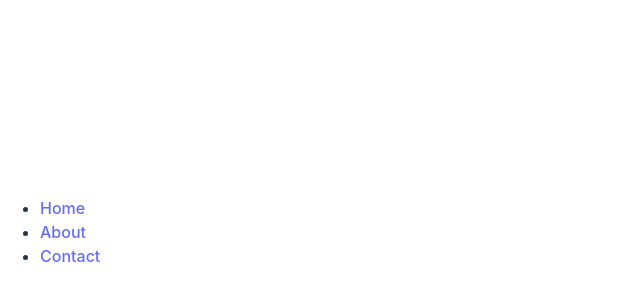
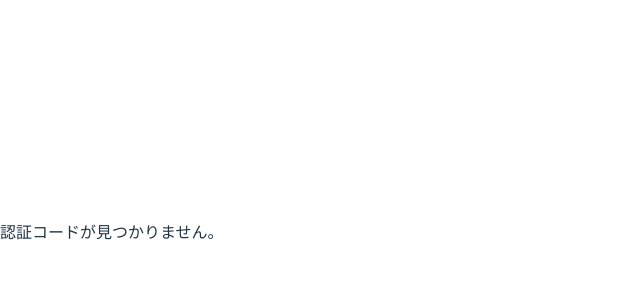
Before and after one commit to kajidog/golang-discode-bot, a React (Vite) app in the folder discord-oauth-redirect/: page / in a window 1280 px wide. Before the commit this address had no page. Shown: the part 168-468 px from the top of the page, without its empty margins (0-640 px from the left). Built offline with nearby package versions, Linux system fonts and the light colour scheme.

Commit message:
delete: ga4

```diff
--- a/discord-oauth-redirect/src/App.tsx
+++ b/discord-oauth-redirect/src/App.tsx
@@ -1,22 +1,8 @@
 import { useEffect } from "react";
-import {  Link } from "react-router-dom";
-import { Route, Routes, useLocation, useSearchParams } from "react-router-dom";
+import { useSearchParams } from "react-router-dom";
 
 function App() {
-  const location = useLocation();
-
-  useEffect(() => {
-    const w = window as any;
-    if (w.dataLayer) {
-      w.dataLayer.push({
-        event: 'pageview',
-        page: location.pathname + location.search
-      });
-    }
-  }, [location]);
-
-
-  const [searchParams] = useSearchParams();
+  let [searchParams] = useSearchParams();
 
   useEffect(() => {
     const code = searchParams.get("code");
@@ -28,27 +14,15 @@ function App() {
   }, [searchParams]);
 
   return (
-    <>
-        <nav>
-          <ul>
-            <li>
-              <Link to="/golang-discode-bot/">Home</Link>
-            </li>
-            <li>
-              <Link to="/golang-discode-bot/about">About</Link>
-            </li>
-            <li>
-              <Link to="/golang-discode-bot/contact">Contact</Link>
-            </li>
-          </ul>
-        </nav>
-
-        <Routes>
-          <Route path="/golang-discode-bot/" element={<>ほめ</>} />
-          <Route path="/golang-discode-bot/about" element={<>about</>} />
-          <Route path="/golang-discode-bot/contact" element={<>contact</>} />
-        </Routes>
-    </>
+    <div className="App">
+      <header className="App-header">
+        {searchParams.has("code") ? (
+          <p>認証コードをアプリに送信中...</p>
+        ) : (
+          <p>認証コードが見つかりません。</p>
+        )}
+      </header>
+    </div>
   );
 }
 
```
